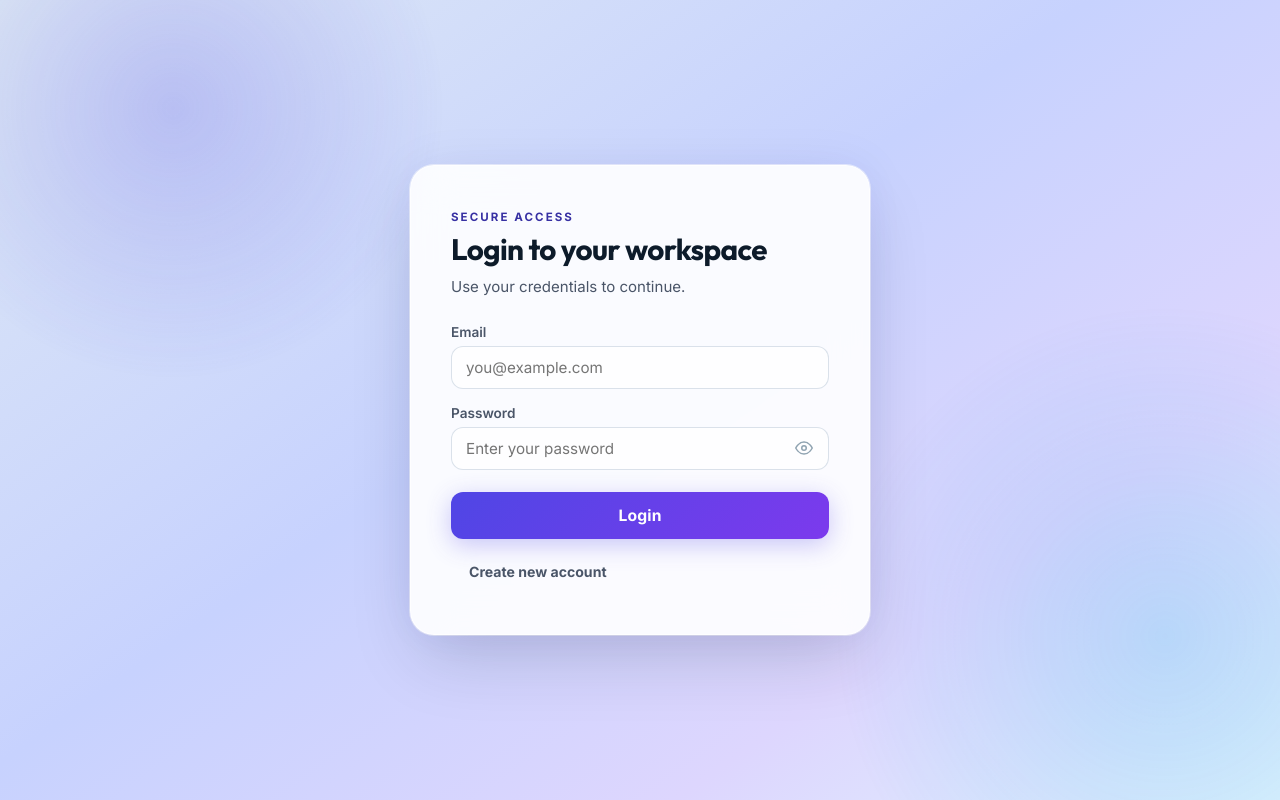
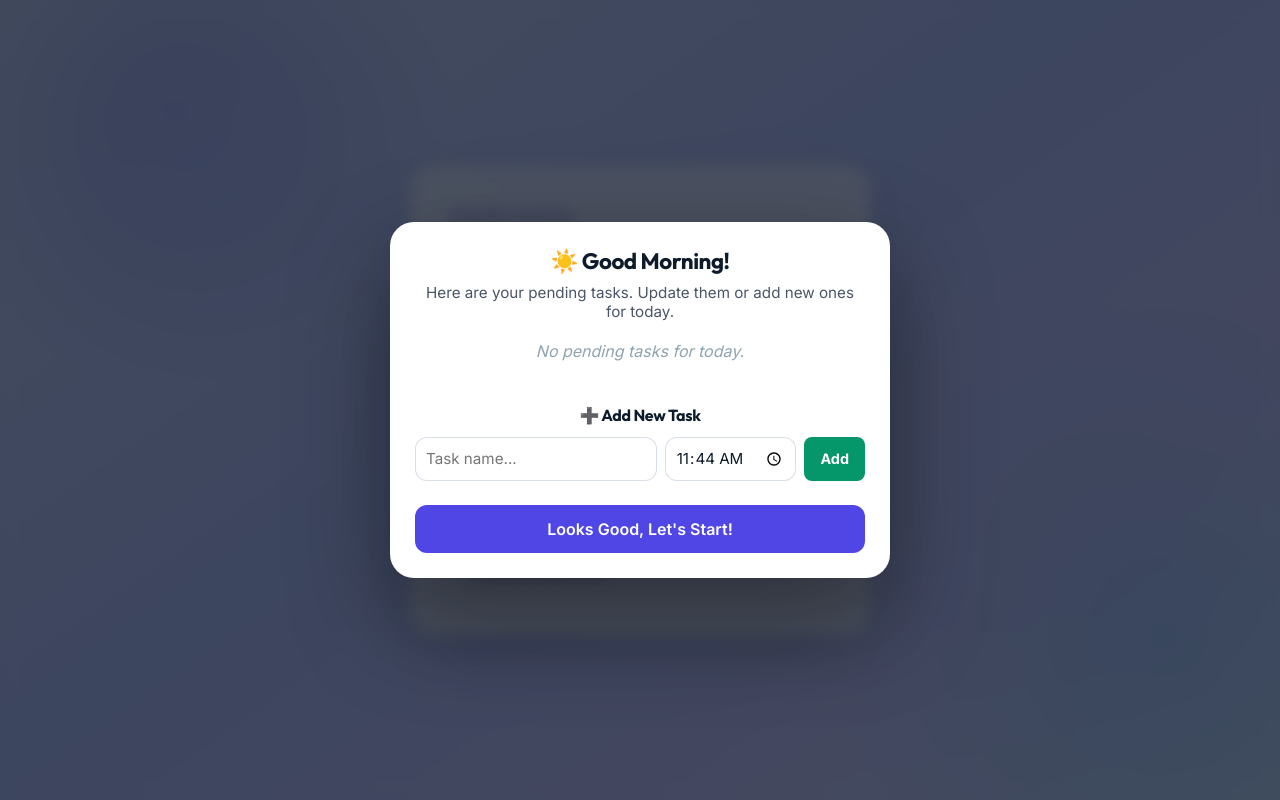
Before and after one commit to Kanchan-glb/To_Do_List, a React (Vite) app in the folder frontend/: page /login in a window 1280 px wide. Built offline with nearby package versions, Linux system fonts and the light colour scheme.

Commit message:
Add Notification file

```diff
--- a/frontend/src/App.jsx
+++ b/frontend/src/App.jsx
@@ -1,5 +1,5 @@
 import { useState, useEffect } from "react";
-import { BrowserRouter, Navigate, Route, Routes } from "react-router-dom";
+import { BrowserRouter, Navigate, Route, Routes, useLocation, useNavigate } from "react-router-dom";
 import LoginPage from "./components/LoginPage";
 import DashboardPage from "./components/DashboardPage";
 import Layout from "./components/Layout";
@@ -8,14 +8,12 @@ import MorningPlanner from "./components/MorningPlanner";
 import ReportsPage from "./components/ReportsPage";
 import SettingsPage from "./components/SettingsPage";
 import ProfilePage from "./components/ProfilePage";
+import MorningPopup from "./components/MorningPopup";
 import { TaskProvider, useTasks } from "./context/TaskContext";
 import { checkTaskReminders, sendBrowserNotification } from "./services/notification";
 import { format, addDays } from "date-fns";
 
-function ProtectedRoute({ children }) {
-  const isAuthenticated = localStorage.getItem("smartAuth") === "true";
-  return isAuthenticated ? children : <Navigate to="/login" replace />;
-}
+
 
 /**
  * Global component to handle background task reminders and interactive snoozing/rescheduling.
@@ -199,10 +197,16 @@ function GlobalReminderEngine() {
   );
 }
 
+function ProtectedRoute({ children }) {
+  const isAuthenticated = localStorage.getItem("smartAuth") === "true";
+  return isAuthenticated ? children : <Navigate to="/login" replace />;
+}
+
 function App() {
   return (
     <TaskProvider>
       <BrowserRouter>
+        <MorningPopup />
         <Routes>
           <Route path="/login" element={<LoginPage />} />
           <Route path="/" element={<Navigate to="/dashboard" replace />} />
--- a/frontend/src/components/MorningPlanner.jsx
+++ b/frontend/src/components/MorningPlanner.jsx
@@ -7,13 +7,18 @@ import "../planner.css";
 import "../tasks.css";
 
 function MorningPlanner({ onClose }) {
-  const { tasks, addTask, completeMorningPlanning, geminiApiKey } = useTasks();
+  const { tasks, addTask, updateTask, completeMorningPlanning, geminiApiKey } = useTasks();
   const userName = localStorage.getItem("smartName") || "there";
 
   // Voice recognition states
   const [isRecording, setIsRecording] = useState(false);
   const [transcribedText, setTranscribedText] = useState("");
   const [voiceError, setVoiceError] = useState("");
+
+  // Edit states
+  const [editingTaskId, setEditingTaskId] = useState(null);
+  const [editTitle, setEditTitle] = useState("");
+  const [editTime, setEditTime] = useState("");
 
   // Manual input states
   const [showManualForm, setShowManualForm] = useState(false);
@@ -96,9 +101,23 @@ function MorningPlanner({ onClose }) {
           ) : (
             <ul className="planner-task-list">
               {todayTasks.map((task) => (
-                <li key={task.id} className="planner-task-item">
-                  <span className="planner-task-title">{task.title}</span>
-                  <span className="planner-task-time">{task.dueTime}</span>
+                <li key={task.id} className="planner-task-item" style={{ flexDirection: "column", alignItems: "flex-start", gap: "8px" }}>
+                  {editingTaskId === task.id ? (
+                    <div style={{ display: "flex", gap: "8px", width: "100%", alignItems: "center" }}>
+                      <input type="text" value={editTitle} onChange={e => setEditTitle(e.target.value)} className="form-input-styled" style={{ padding: "6px 10px" }} />
+                      <input type="time" value={editTime} onChange={e => setEditTime(e.target.value)} className="form-input-styled" style={{ width: "120px", padding: "6px 10px" }} />
+                      <button onClick={() => { updateTask(task.id, { title: editTitle, dueTime: editTime }); setEditingTaskId(null); }} style={{ background: "var(--color-primary)", color: "white", border: "none", padding: "6px 12px", borderRadius: "8px", cursor: "pointer" }}>Save</button>
+                      <button onClick={() => setEditingTaskId(null)} style={{ background: "transparent", border: "1px solid var(--border-light)", color: "var(--text-secondary)", padding: "6px 12px", borderRadius: "8px", cursor: "pointer" }}>Cancel</button>
+                    </div>
+                  ) : (
+                    <div style={{ display: "flex", justifyContent: "space-between", width: "100%", alignItems: "center" }}>
+                      <span className="planner-task-title">{task.title}</span>
+                      <div style={{ display: "flex", alignItems: "center", gap: "12px" }}>
+                        <span className="planner-task-time">{task.dueTime}</span>
+                        <button onClick={() => { setEditingTaskId(task.id); setEditTitle(task.title); setEditTime(task.dueTime || "12:00"); }} style={{ background: "none", border: "none", cursor: "pointer", fontSize: "1.1rem" }} title="Edit Task">✏️</button>
+                      </div>
+                    </div>
+                  )}
                 </li>
               ))}
             </ul>
--- /dev/null
+++ b/frontend/src/components/MorningPopup.jsx
@@ -0,0 +1,105 @@
+import { useState, useEffect } from "react";
+import { useTasks } from "../context/TaskContext";
+import { format, addHours } from "date-fns";
+
+export default function MorningPopup() {
+  const { tasks, addTask, updateTask, completeMorningPlanning, morningPlannerCompleted } = useTasks();
+  const [show, setShow] = useState(false);
+
+  const [editingTaskId, setEditingTaskId] = useState(null);
+  const [editTitle, setEditTitle] = useState("");
+  const [editTime, setEditTime] = useState("");
+
+  const [newTaskTitle, setNewTaskTitle] = useState("");
+  const defaultTime = format(addHours(new Date(), 1), "HH:mm");
+  const [newTaskTime, setNewTaskTime] = useState(defaultTime);
+
+  const todayStr = format(new Date(), "yyyy-MM-dd");
+
+  useEffect(() => {
+    const currentHour = new Date().getHours();
+    const isMorning = currentHour >= 5 && currentHour < 12;
+    if (isMorning && !morningPlannerCompleted) {
+      setShow(true);
+    } else {
+      setShow(false);
+    }
+  }, [morningPlannerCompleted]);
+
+  if (!show) return null;
+
+  const relevantTasks = tasks.filter(t => !t.completed && (t.dueDate <= todayStr || t.rescheduleCount > 0));
+
+  const handleAddNewTask = (e) => {
+    e.preventDefault();
+    if (!newTaskTitle.trim()) return;
+    addTask({
+      title: newTaskTitle.trim(),
+      description: "Added from Morning Popup",
+      category: "Work",
+      priority: "Medium",
+      dueDate: todayStr,
+      dueTime: newTaskTime,
+      subtasks: []
+    });
+    setNewTaskTitle("");
+  };
+
+  const handleFinish = () => {
+    completeMorningPlanning();
+    setShow(false);
+  };
+
+  return (
+    <div className="reminder-modal-overlay" style={{ zIndex: 9999 }}>
+      <div className="reminder-modal-card scale-in" style={{ width: "90%", maxWidth: "500px", padding: "24px", maxHeight: "85vh", overflowY: "auto" }}>
+        <h2 style={{ fontSize: "1.4rem", color: "var(--text-primary)", marginBottom: "8px" }}>☀️ Good Morning!</h2>
+        <p style={{ color: "var(--text-secondary)", marginBottom: "20px", fontSize: "0.95rem" }}>Here are your pending tasks. Update them or add new ones for today.</p>
+
+        <div style={{ marginBottom: "24px" }}>
+          {relevantTasks.length === 0 ? (
+            <p style={{ fontStyle: "italic", color: "var(--text-muted)" }}>No pending tasks for today.</p>
+          ) : (
+            <ul style={{ listStyle: "none", padding: 0, margin: 0, display: "flex", flexDirection: "column", gap: "12px" }}>
+              {relevantTasks.map(task => (
+                <li key={task.id} style={{ background: "var(--bg-app)", padding: "12px", borderRadius: "12px", border: "1px solid var(--border-light)" }}>
+                  {editingTaskId === task.id ? (
+                    <div style={{ display: "flex", flexWrap: "wrap", gap: "8px" }}>
+                      <input type="text" value={editTitle} onChange={e => setEditTitle(e.target.value)} className="form-input-styled" style={{ flex: "1 1 100%", padding: "8px" }} />
+                      <input type="time" value={editTime} onChange={e => setEditTime(e.target.value)} className="form-input-styled" style={{ flex: 1, padding: "8px" }} />
+                      <button onClick={() => { updateTask(task.id, { title: editTitle, dueTime: editTime }); setEditingTaskId(null); }} style={{ background: "var(--color-primary)", color: "white", border: "none", borderRadius: "8px", padding: "0 12px", cursor: "pointer" }}>Save</button>
+                      <button onClick={() => setEditingTaskId(null)} style={{ background: "transparent", border: "1px solid var(--border-light)", color: "var(--text-secondary)", borderRadius: "8px", padding: "0 12px", cursor: "pointer" }}>Cancel</button>
+                    </div>
+                  ) : (
+                    <div style={{ display: "flex", justifyContent: "space-between", alignItems: "center" }}>
+                      <div>
+                        <div style={{ fontWeight: "600", color: "var(--text-primary)", fontSize: "0.95rem" }}>{task.title}</div>
+                        <div style={{ fontSize: "0.8rem", color: task.dueDate < todayStr ? "var(--color-danger)" : "var(--text-muted)" }}>
+                          {task.dueDate < todayStr ? "Overdue" : task.dueTime}
+                        </div>
+                      </div>
+                      <button onClick={() => { setEditingTaskId(task.id); setEditTitle(task.title); setEditTime(task.dueTime || "12:00"); }} style={{ background: "none", border: "none", cursor: "pointer", fontSize: "1.1rem" }} title="Edit Task">✏️</button>
+                    </div>
+                  )}
+                </li>
+              ))}
+            </ul>
+          )}
+        </div>
+
+        <div style={{ borderTop: "1px solid var(--border-light)", paddingTop: "20px", marginBottom: "24px" }}>
+          <h3 style={{ fontSize: "1rem", color: "var(--text-primary)", marginBottom: "12px" }}>➕ Add New Task</h3>
+          <form onSubmit={handleAddNewTask} style={{ display: "flex", gap: "8px" }}>
+            <input type="text" placeholder="Task name..." value={newTaskTitle} onChange={e => setNewTaskTitle(e.target.value)} className="form-input-styled" style={{ flex: 2, padding: "10px" }} />
+            <input type="time" value={newTaskTime} onChange={e => setNewTaskTime(e.target.value)} className="form-input-styled" style={{ flex: 1, padding: "10px" }} />
+            <button type="submit" style={{ background: "var(--color-success)", color: "white", border: "none", borderRadius: "8px", padding: "0 16px", cursor: "pointer", fontWeight: "bold" }}>Add</button>
+          </form>
+        </div>
+
+        <button onClick={handleFinish} style={{ width: "100%", padding: "14px", background: "var(--color-primary)", color: "white", border: "none", borderRadius: "12px", fontSize: "1rem", fontWeight: "600", cursor: "pointer" }}>
+          Looks Good, Let's Start!
+        </button>
+      </div>
+    </div>
+  );
+}
--- a/frontend/src/components/SettingsPage.jsx
+++ b/frontend/src/components/SettingsPage.jsx
@@ -77,7 +77,7 @@ function SettingsPage() {
             />
           </div>
 
-          <div className="settings-form-group">
+          {/* <div className="settings-form-group">
             <label>App Theme</label>
             <div>
               <button
@@ -102,7 +102,7 @@ function SettingsPage() {
                 {theme === "dark" ? "🌙 Dark Mode" : "☀️ Light Mode"}
               </button>
             </div>
-          </div>
+          </div> */}
 
           {/* <div className="settings-form-group">
             <label htmlFor="gemini-api-key">Gemini API Key</label>
--- a/frontend/src/context/TaskContext.jsx
+++ b/frontend/src/context/TaskContext.jsx
@@ -199,6 +199,9 @@ export function TaskProvider({ children }) {
   };
 
   const updateTask = (taskId, updatedData) => {
+    if (updatedData.dueTime || updatedData.dueDate) {
+      localStorage.removeItem("reminded_" + taskId);
+    }
     setTasks((prev) =>
       prev.map((t) => {
         if (t.id === taskId) {
@@ -250,6 +253,7 @@ export function TaskProvider({ children }) {
   };
 
   const rescheduleTask = (taskId, newDate, newTime) => {
+    localStorage.removeItem("reminded_" + taskId);
     setTasks((prev) =>
       prev.map((t) => {
         if (t.id === taskId) {
--- a/frontend/src/dashboard.css
+++ b/frontend/src/dashboard.css
@@ -255,7 +255,7 @@
 /* ── Task list ── */
 .db-task-progress {
   height: 6px; border-radius: 99px;
-  background: var(--sidebar-bg-top); margin-bottom: 20px; overflow: hidden;
+  background: var(--bg-muted); margin-bottom: 20px; overflow: hidden;
   box-shadow: inset 0 1px 2px rgba(0,0,0,0.05);
 }
 .db-task-progress-fill {
@@ -323,7 +323,7 @@
 }
 .db-pomo-tabs {
   display: flex; gap: 6px; margin-bottom: 24px;
-  background: var(--sidebar-bg-top); border-radius: 12px; padding: 4px;
+  background: var(--bg-muted); border-radius: 12px; padding: 4px;
 }
 .db-pomo-tab {
   flex: 1; padding: 8px 6px; border: none; border-radius: 10px;
--- a/frontend/src/index.css
+++ b/frontend/src/index.css
@@ -5,8 +5,9 @@
   --font-body: 'Inter', sans-serif;
 
   /* ── Color Palette: Deep Navy + Electric Indigo + Teal ── */
-  --bg-app: #eef2f7;
+  --bg-app: #ffffff;
   --bg-card: #ffffff;
+  --bg-muted: #f1f5f9;
   --text-primary: #0d1b2a;
   --text-secondary: #4a5568;
   --text-muted: #8fa3b1;
@@ -63,6 +64,7 @@
 html.dark-mode {
   --bg-app: #0f172a;
   --bg-card: #1e293b;
+  --bg-muted: #334155;
   --text-primary: #f8fafc;
   --text-secondary: #cbd5e1;
   --text-muted: #64748b;
@@ -371,7 +373,7 @@ textarea:focus {
   font-size: 0.75rem;
   padding: 4px 10px;
   border-radius: 99px;
-  background: var(--sidebar-bg-top);
+  background: var(--bg-muted);
   color: var(--text-muted);
   border: 1px solid rgba(226, 232, 240, 0.8);
   transition: all 0.25s ease;
@@ -873,7 +875,7 @@ textarea:focus {
   display: flex;
   align-items: center;
   gap: 8px;
-  background: var(--sidebar-bg-top);
+  background: var(--bg-muted);
   border: 1px solid rgba(203, 213, 225, 0.8);
   border-radius: 10px;
   padding: 8px 14px;
@@ -1262,7 +1264,7 @@ textarea:focus {
   font-size: 0.62rem;
   font-weight: 600;
   color: #94a3b8;
-  background: var(--sidebar-bg-top);
+  background: var(--bg-muted);
   border: var(--border-light);
   border-radius: 5px;
   padding: 2px 6px;
@@ -1381,7 +1383,7 @@ textarea:focus {
   .mobile-menu-btn {
     padding: 6px;
     margin: 0;
-    background: var(--sidebar-bg-top);
+    background: var(--bg-muted);
     border: var(--border-light);
     border-radius: 8px;
     color: var(--color-primary);
--- a/frontend/src/reports.css
+++ b/frontend/src/reports.css
@@ -206,7 +206,7 @@
   font-size: 0.95rem;
   color: #94a3b8;
   font-weight: 600;
-  background: var(--sidebar-bg-top);
+  background: var(--bg-muted);
   padding: 6px 14px;
   border-radius: 20px;
 }
@@ -355,7 +355,7 @@
 }
 
 .history-list::-webkit-scrollbar-track {
-  background: var(--sidebar-bg-top);
+  background: var(--bg-muted);
   border-radius: 10px;
 }
 
--- a/frontend/src/settings.css
+++ b/frontend/src/settings.css
@@ -168,7 +168,7 @@
 }
 
 .settings-btn-secondary:hover {
-  background: var(--sidebar-bg-top);
+  background: var(--bg-muted);
   border-color: #94a3b8;
   color: var(--text-primary);
 }
--- a/frontend/src/tasks.css
+++ b/frontend/src/tasks.css
@@ -289,7 +289,7 @@
   cursor: pointer; transition: all 0.2s cubic-bezier(0.16,1,0.3,1);
 }
 
-.task-edit-btn { background: var(--sidebar-bg-top); color: var(--text-secondary); border: var(--border-light); }
+.task-edit-btn { background: var(--bg-muted); color: var(--text-secondary); border: var(--border-light); }
 .task-edit-btn:hover { background: #e2e8f0; color: var(--text-primary); transform: translateY(-1px); }
 .task-delete-btn { background: #fee2e2; color: #ef4444; border: 1px solid rgba(239,68,68,0.2); }
 .task-delete-btn:hover { background: #fecaca; color: #b91c1c; transform: translateY(-1px); }
@@ -308,7 +308,7 @@
 }
 .subtasks-progress {
   height: 8px; border-radius: 99px;
-  background: var(--sidebar-bg-top); margin-bottom: 20px; overflow: hidden;
+  background: var(--bg-muted); margin-bottom: 20px; overflow: hidden;
   box-shadow: inset 0 1px 2px rgba(0,0,0,0.05);
 }
 .subtasks-progress-fill {
```
